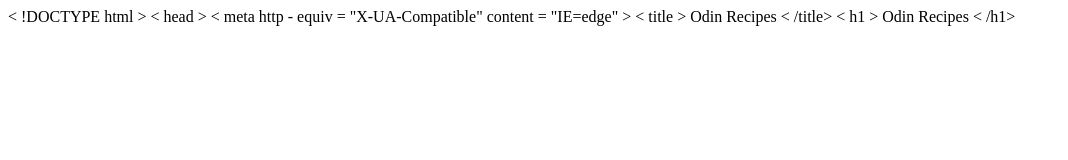
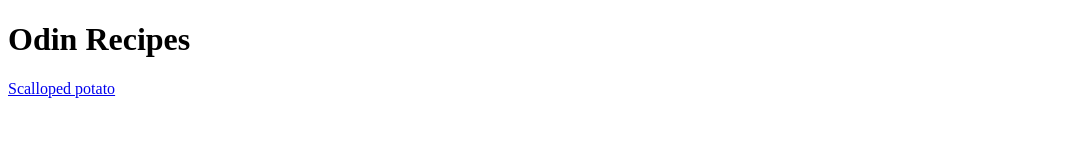
Before and after one commit to harryzac/odin-recipes, a plain HTML site: page index.html in a window 1280 px wide. Shown: the whole page, without its empty margins (0-1068 px from the left). Drawn offline with Linux system fonts and the light colour scheme.

Commit message:
link added

```diff
--- a/index.html
+++ b/index.html
@@ -1,3 +1,13 @@
-< !DOCTYPE html > <html lang="en"> < head > <meta charset="UTF-8"> < meta http - equiv = "X-UA-Compatible" content = "IE=edge" > <meta name="viewport" content="width=device-width, initial-scale=1.0"> < title > Odin Recipes < /title>
-          </head > <body> < h1 > Odin Recipes < /h1>
-          </body ><a href="http://"></a> </html>
+<!DOCTYPE html>
+<html lang="en">
+<head>
+  <meta charset="UTF-8">
+  <meta http-equiv="X-UA-Compatible" content="IE=edge">
+  <meta name="viewport" content="width=device-width, initial-scale=1.0">
+  <title>Document</title>
+</head>
+<body>
+  <h1> Odin Recipes </h1>
+  <a href="./recipies/ScallopedPotato.html">Scalloped potato</a>
+</body>
+</html>
```
